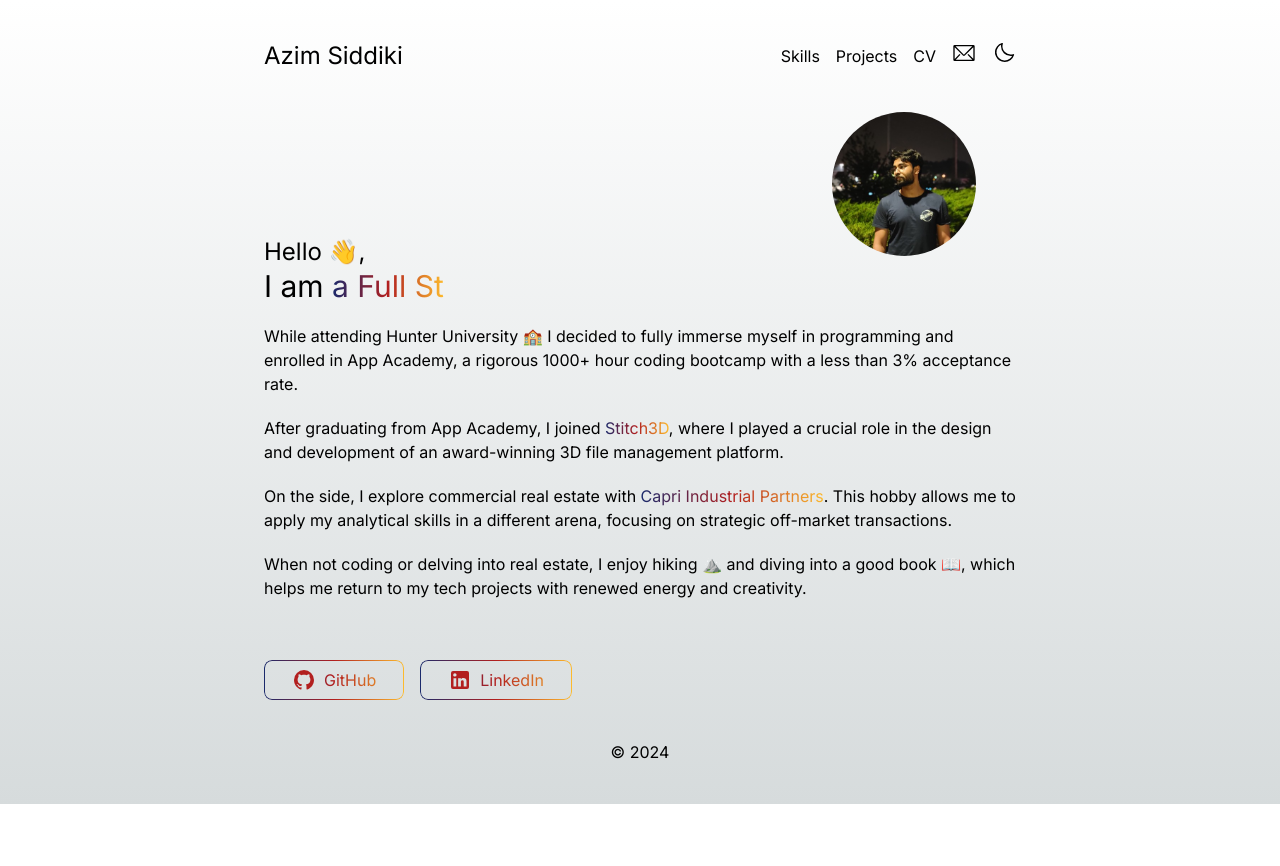
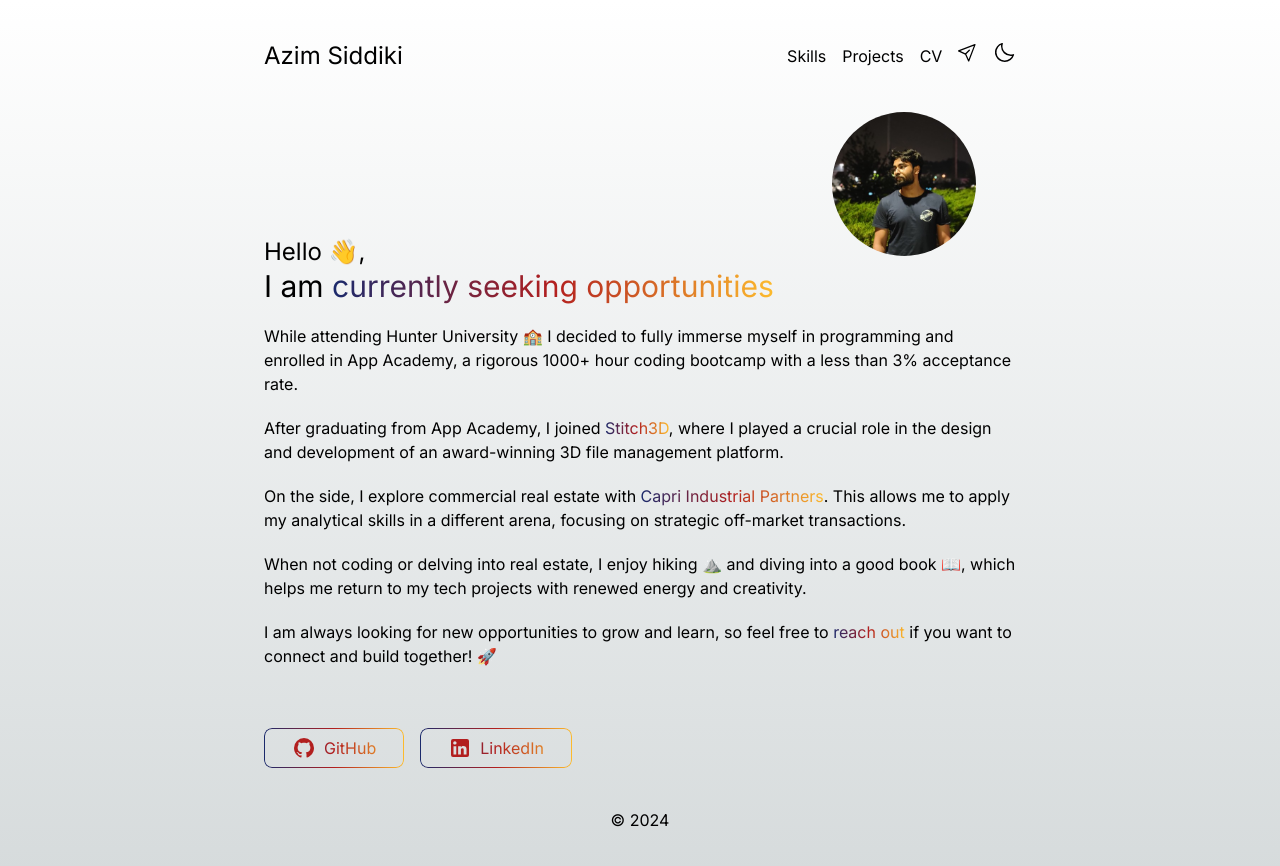
Before and after one commit to asiddiki98/personal-website, a Next.js app: page / in a window 1280 px wide. Shown: the top 866 px of the page. Before the commit the page ends 804 px from the top, so only its background shows below. Built offline with nearby package versions, Linux system fonts and the light colour scheme.

Commit message:
fix: resume and added call to action

```diff
--- a/app/layout.tsx
+++ b/app/layout.tsx
@@ -46,7 +46,7 @@ export default function RootLayout({
             <li>
               <Link
                 className="expanding-underline"
-                href="/Azims_Resume.pdf"
+                href="/resume.pdf"
                 target="_blank"
                 rel="noopener noreferrer"
               >
--- a/app/page.tsx
+++ b/app/page.tsx
@@ -16,7 +16,7 @@ export default function Home() {
       </div>
       <div className="gap-2">
         <h3 className="text-xl lg:text-2xl">Hello 👋,</h3>
-        <h1 className="text-2xl lg:text-3xl">
+        <h1 className="text-xl lg:text-3xl">
           I am <Role />
         </h1>
       </div>
@@ -48,20 +48,24 @@ export default function Home() {
         >
           Capri Industrial Partners
         </a>
-        . This hobby allows me to apply my analytical skills in a different
-        arena, focusing on strategic off-market transactions.
+        . This allows me to apply my analytical skills in a different arena,
+        focusing on strategic off-market transactions.
       </p>
       <p>
         When not coding or delving into real estate, I enjoy hiking ⛰️ and
         diving into a good book 📖, which helps me return to my tech projects
         with renewed energy and creativity.
       </p>
+      <p>
+        I am always looking for new opportunities to grow and learn, so feel
+        free to{" "}
+        <a className="glossy-text" href="mailto:azimsiddiki@gmail.com">
+          reach out
+        </a>{" "}
+        if you want to connect and build together! 🚀
+      </p>
 
       <div className="flex flex-row gap-4 mt-10">
-        {/* <a className="py-2 px-7 glossy-text glossy-border" href="/cv">
-          Resume
-        </a> */}
-
         <a
           className="py-2 px-7 glossy-text glossy-border flex items-center gap-2"
           href="https://github.com/asiddiki98"
--- a/components/Icon/Email.tsx
+++ b/components/Icon/Email.tsx
@@ -2,17 +2,18 @@ export default function Email() {
   return (
     <svg
       xmlns="http://www.w3.org/2000/svg"
-      width="1.5em"
-      height="1.5em"
-      viewBox="0 0 36 36"
+      width="1.1rem"
+      height="1.1rem"
+      viewBox="0 0 14 14"
     >
-      <title>Contact Me</title>
+      <title>Email</title>
       <path
-        fill="currentColor"
-        d="M32 6H4a2 2 0 0 0-2 2v20a2 2 0 0 0 2 2h28a2 2 0 0 0 2-2V8a2 2 0 0 0-2-2m-1.54 22H5.66l7-7.24l-1.44-1.39L4 26.84V9.52l12.43 12.37a2 2 0 0 0 2.82 0L32 9.21v17.5l-7.36-7.36l-1.41 1.41ZM5.31 8h25.07L17.84 20.47Z"
-        className="clr-i-outline clr-i-outline-path-1"
+        fill="none"
+        stroke="currentColor"
+        strokeLinecap="round"
+        strokeLinejoin="round"
+        d="M6 8L.5 5.5l13-5l-5 13zm0 0l3-3"
       />
-      <path fill="none" d="M0 0h36v36H0z" />
     </svg>
   );
 }
--- a/components/Role.tsx
+++ b/components/Role.tsx
@@ -3,9 +3,9 @@ import { useState, useEffect } from "react";
 
 const roles = [
   "Azim",
+  "currently seeking opportunities",
+  "a Software Engineer",
   "a Full Stack Developer",
-  "a Front End Developer",
-  "a Back End Developer",
   "a UI/UX Designer",
 ];
 
--- a/lib/skills.json
+++ b/lib/skills.json
@@ -3,6 +3,12 @@
     "name": "JavaScript",
     "years": 3,
     "icon": "devicon:javascript",
+    "type": "Languages"
+  },
+  {
+    "name": "Python",
+    "years": 1,
+    "icon": "devicon:python",
     "type": "Languages"
   },
   {
```
Also changed, not shown: 1 other file (tests, documents, lock files or other folders).
